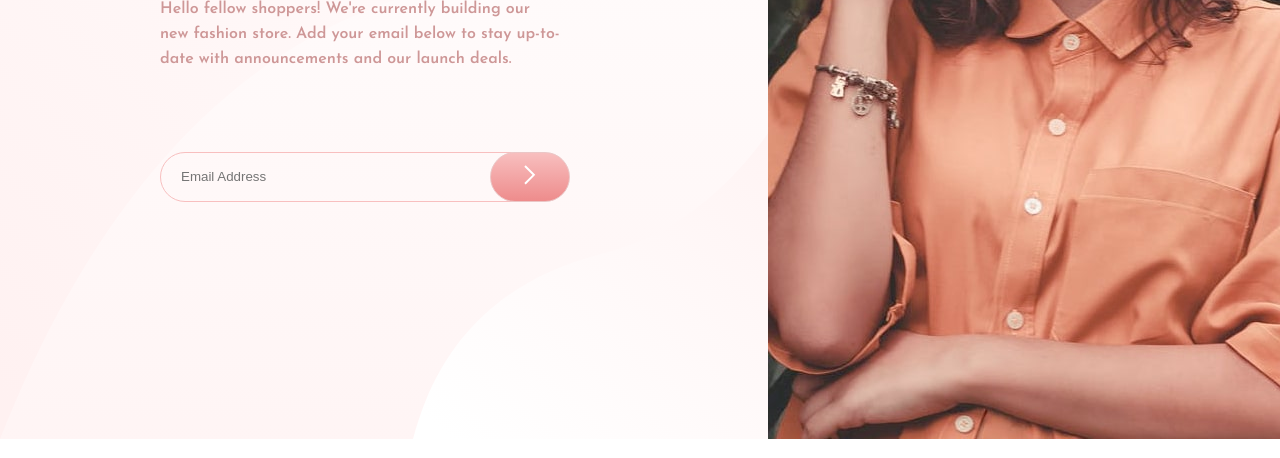
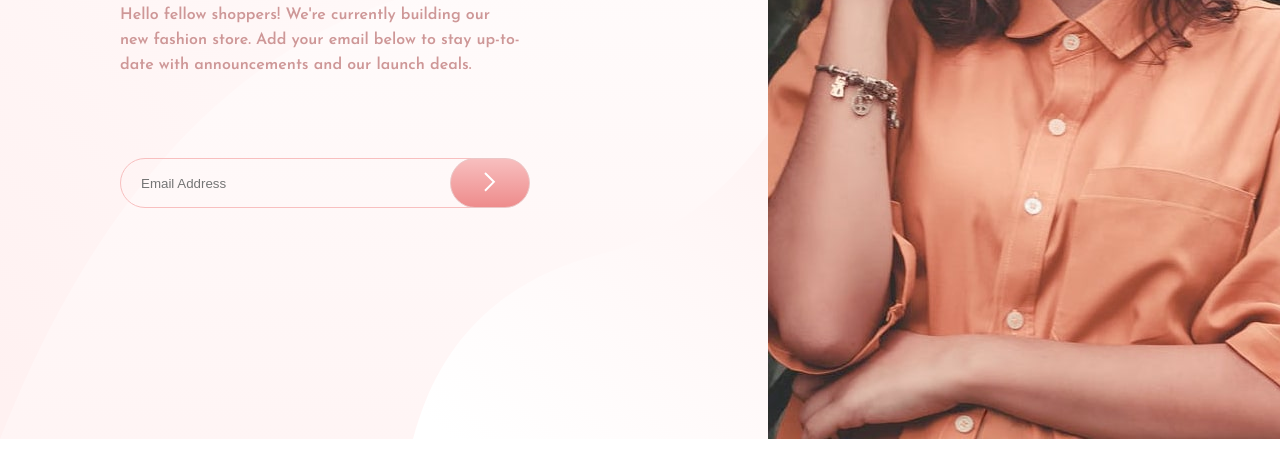
Before and after one commit to Jerrisneh/RIL-CSS-7, a plain HTML site: page index.html in a window 1280 px wide. Shown: the part 361-819 px from the top of the page. Drawn offline with Linux system fonts and the light colour scheme.

Commit message:
image issues

```diff
--- a/styles/style.css
+++ b/styles/style.css
@@ -138,8 +138,4 @@ background-size: cover;
     .container{
         display: flex;
     }
-    .bold{
-        margin:0 20px;
-        padding: 0 20px;
-    }
 }
```
